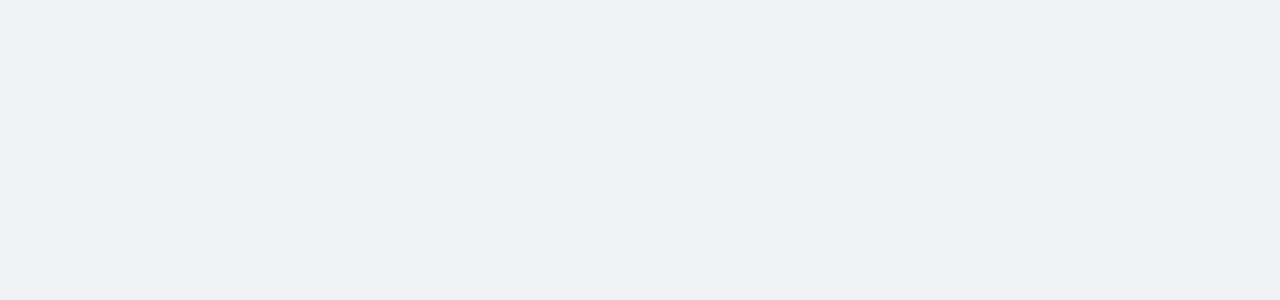
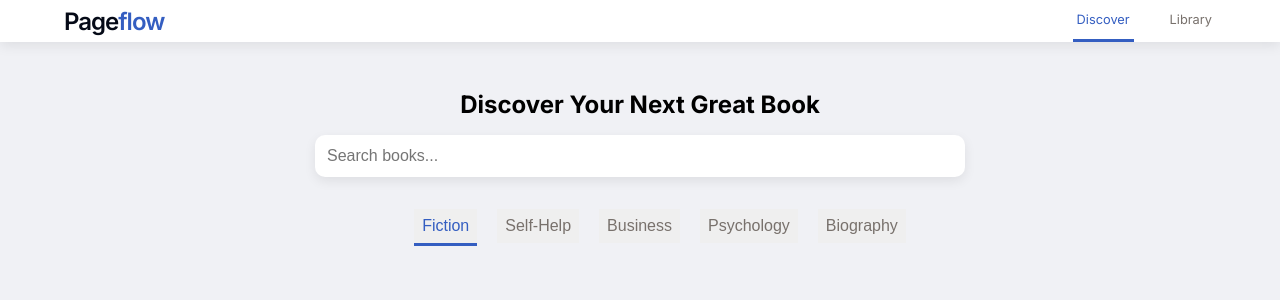
Before and after one commit to NebilDev/Pageflow, a React (Vite) app: page /discover in a window 1280 px wide. Before the commit this address had no page. Shown: the top 300 px of the page. Built offline with nearby package versions, Linux system fonts and the light colour scheme.

Commit message:
Create genre navigation

```diff
--- a/src/App.jsx
+++ b/src/App.jsx
@@ -1,14 +1,15 @@
-import { Routes, Route } from "react-router"
-import Discover from "./pages/Discover"
+import { Routes, Route, Navigate } from "react-router";
+import Discover from "./pages/Discover";
 
 function App() {
   return (
     <>
-    <Routes>
-      <Route path="/" element={<Discover />} />
-    </Routes>
+      <Routes>
+        <Route index element={<Navigate to="/discover" replace />} />
+        <Route path="/discover" element={<Discover />} />
+      </Routes>
     </>
-  )
+  );
 }
 
-export default App
+export default App;
--- /dev/null
+++ b/src/components/GenreNav.css
@@ -0,0 +1,22 @@
+.genre-items-list {
+  display: flex;
+  justify-content: center;
+  margin-top: var(--space-8);
+  gap: var(--space-5);
+}
+.genre-btn {
+  border: 0;
+  color: var(--clr-secondary);
+  font-size: var(--font-base);
+  text-transform: capitalize;
+  cursor: pointer;
+  transition: all .1s ease;
+  padding: var(--space-2);
+}
+.genre-btn:hover, .genre-btn:focus {
+    color: var(--clr-accent);
+}
+.genre-btn.active {
+  border-bottom: 3px solid var(--clr-accent);
+  color: var(--clr-accent);
+}
--- /dev/null
+++ b/src/components/GenreNav.jsx
@@ -0,0 +1,57 @@
+import { useState } from "react";
+import "./GenreNav.css";
+function GenreNav() {
+  const [genre, setGenre] = useState("fiction");
+
+  const changeGenre = (event) => {
+    setGenre(event.target.innerHTML);
+  };
+  return (
+    <div className="container">
+      <ul className="genre-items-list">
+        <li className="genre-item">
+          <button
+            onClick={changeGenre}
+            className={`genre-btn ${genre === "fiction" && "active"}`}
+          >
+            fiction
+          </button>
+        </li>
+        <li className="genre-item">
+          <button
+            onClick={changeGenre}
+            className={`genre-btn ${genre === "self-help" && "active"}`}
+          >
+            self-help
+          </button>
+        </li>
+        <li className="genre-item">
+          <button
+            onClick={changeGenre}
+            className={`genre-btn ${genre === "business" && "active"}`}
+          >
+            business
+          </button>
+        </li>
+        <li className="genre-item">
+          <button
+            onClick={changeGenre}
+            className={`genre-btn ${genre === "psychology" && "active"}`}
+          >
+            psychology
+          </button>
+        </li>
+        <li className="genre-item">
+          <button
+            onClick={changeGenre}
+            className={`genre-btn ${genre === "biography" && "active"}`}
+          >
+            biography
+          </button>
+        </li>
+      </ul>
+    </div>
+  );
+}
+
+export default GenreNav;
--- a/src/components/Nav.jsx
+++ b/src/components/Nav.jsx
@@ -10,7 +10,7 @@ function Nav() {
         </NavLink>
         <ul className="nav-items-list">
           <li className="nav-item">
-            <NavLink to="/">Discover</NavLink>
+            <NavLink to="/discover">Discover</NavLink>
           </li>
           <li className="nav-item">
             <NavLink to="/library">Library</NavLink>
--- a/src/components/SearchForm.css
+++ b/src/components/SearchForm.css
@@ -3,8 +3,8 @@
   justify-content: center;
 }
 .search-input {
-    width: 85%;
-    max-width: 650px;
+  width: 85%;
+  max-width: 650px;
   color: var(--clr-secondary);
   font-size: var(--font-base);
   padding: var(--space-3);
--- a/src/pages/Discover.jsx
+++ b/src/pages/Discover.jsx
@@ -1,12 +1,14 @@
 import Nav from "../components/Nav"
 import SearchForm from "../components/SearchForm"
 import "./Discover.css"
+import GenreNav from "../components/GenreNav"
 function Discover() {
   return (
     <>
     <Nav />
     <h1 className="title">Discover Your Next Great Book</h1>
     <SearchForm />
+    <GenreNav />
     </>
   )
 }
```
